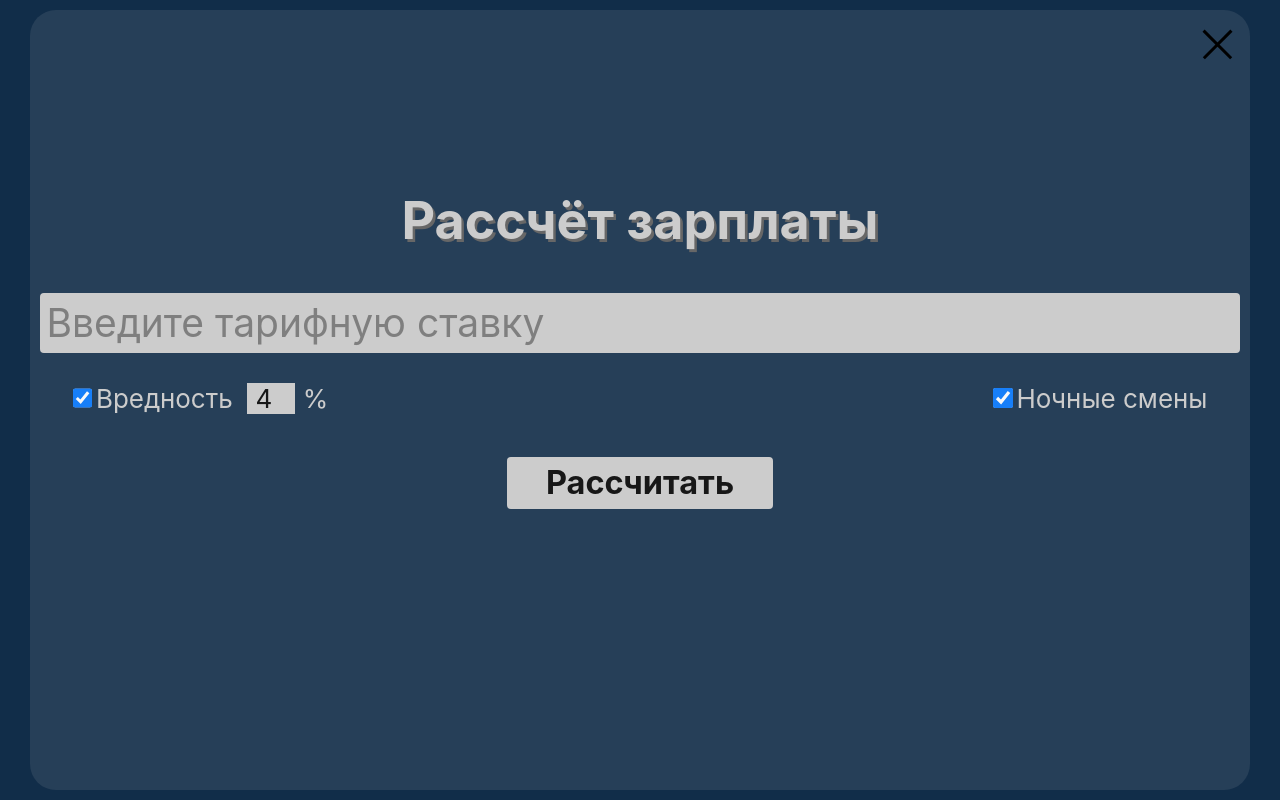
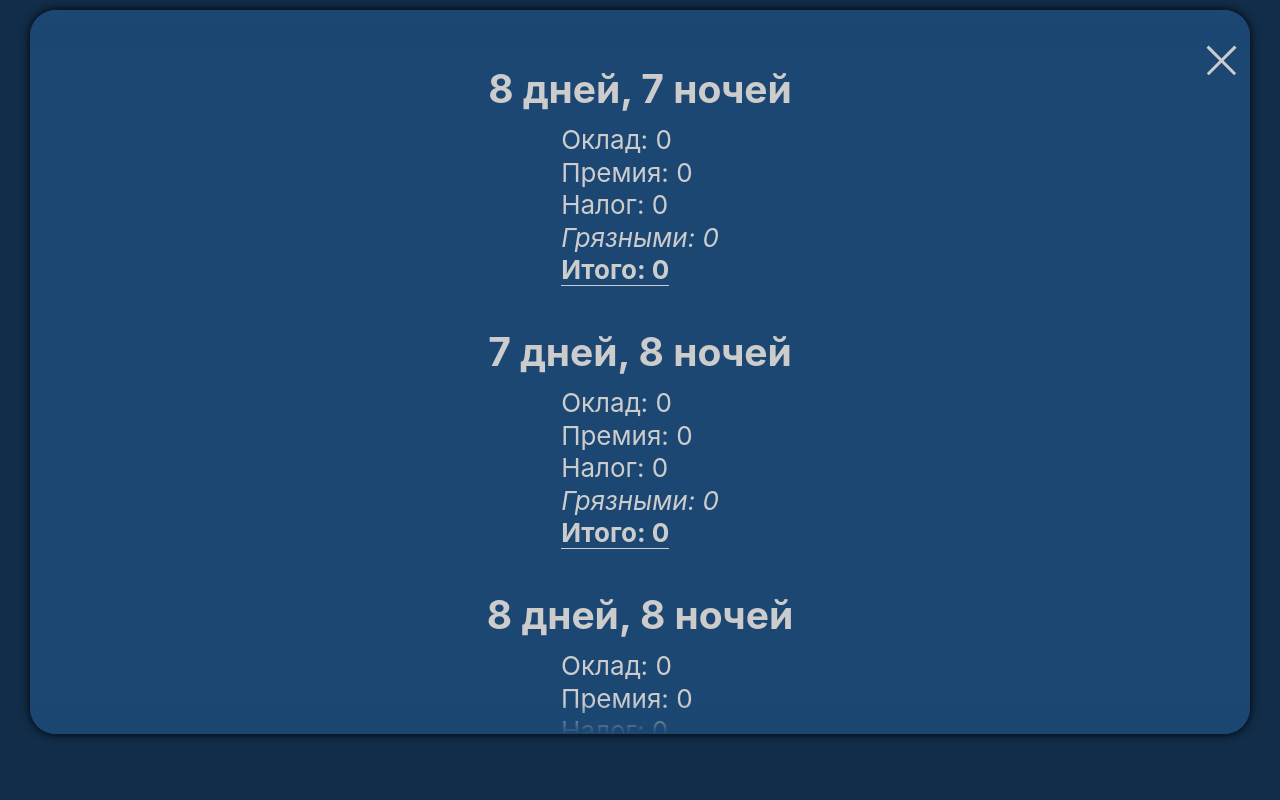
Before and after one commit to Viqto0r/salary, a React (Create React App) app: page / in a window 1280 px wide. Both pictures are taken after a click on the button "Рассчитать". Built offline with nearby package versions, Linux system fonts and the light colour scheme.

Commit message:
add hidden scroll

```diff
--- a/src/components/Output/Output.module.scss
+++ b/src/components/Output/Output.module.scss
@@ -11,22 +11,58 @@
   position: relative;
   height: 100%;
   width: 100%;
-  background: #cccccc1d;
+  background: lighten($color: #112d49, $amount: 10);
   border-radius: 2rem;
+  box-shadow: 0px 0px 10px black;
+  overflow: auto;
+
+  &::after,
+  &::before {
+    display: block;
+    width: 100%;
+    height: 3rem;
+    background: red;
+    position: sticky;
+
+    left: 0;
+    content: '';
+  }
+
+  &::before {
+    top: 0;
+    background: linear-gradient(0deg, transparent 0%, #1b4772 80%);
+  }
+
+  &::after {
+    bottom: 0;
+    background: linear-gradient(0deg, #1b4772 0%, transparent 80%);
+  }
+}
+
+.chunkList {
+  display: flex;
+  flex-direction: column;
+  align-items: center;
 }
 
 .closeBtn {
+  cursor: pointer;
+  position: fixed;
+  top: 3rem;
+  right: 3rem;
+  width: 3rem;
+  height: 3rem;
   &::before,
   &::after {
     display: block;
-    width: 3rem;
+
+    width: 100%;
     height: 0.2rem;
+    position: absolute;
+    top: 50%;
+    left: 0;
 
-    position: absolute;
-    top: 2.5rem;
-    right: 1rem;
-
-    background: black;
+    background: #ccc;
     content: '';
   }
   &::before {
--- a/src/components/Output/Output.tsx
+++ b/src/components/Output/Output.tsx
@@ -1,10 +1,28 @@
 import { FC, memo } from 'react'
 import styles from './Output.module.scss'
-import { useAppDispatch } from '../../app/hooks'
-import { toggleOppened } from '../../redux/slices/outputSlice'
+import { useAppDispatch, useAppSelector } from '../../app/hooks'
+import { Shifts, toggleOppened } from '../../redux/slices/outputSlice'
+import {
+  isNightShiftsSelector,
+  salaryChunkSelector,
+} from '../../redux/slices/calculatorSlice'
+import SalaryChunk from './SalaryChunk/SalaryChunk'
+
+const shifts = [
+  Shifts.d8n7,
+  Shifts.d7n8,
+  Shifts.d8n8,
+  Shifts.d7n7,
+  Shifts.d15,
+  Shifts.d16,
+  Shifts.d14,
+]
 
 const Output: FC = () => {
   const dispatch = useAppDispatch()
+  const salary = useAppSelector(salaryChunkSelector)
+  const isNightShifts = useAppSelector(isNightShiftsSelector)
+
   return (
     <div className={styles.container}>
       <div className={styles.output}>
@@ -14,6 +32,15 @@ const Output: FC = () => {
             dispatch(toggleOppened())
           }}
         ></div>
+        <div className={styles.chunkList}>
+          {salary.map((salaryChunk, idx) => (
+            <SalaryChunk
+              key={idx}
+              {...salaryChunk}
+              chunkName={!isNightShifts ? shifts.slice(4)[idx] : shifts[idx]}
+            />
+          ))}
+        </div>
       </div>
     </div>
   )
--- /dev/null
+++ b/src/components/Output/SalaryChunk/SalaryChunk.module.scss
@@ -0,0 +1,25 @@
+.container {
+  display: flex;
+  flex-direction: column;
+  align-items: center;
+  font-size: 2rem;
+  margin: 1.5rem;
+  p {
+    margin-bottom: 0.5rem;
+  }
+  .chunkName {
+    font-weight: bold;
+    font-size: 3rem;
+    margin-bottom: 1.5rem;
+  }
+}
+
+.dirty {
+  font-style: italic;
+}
+.total {
+  font-weight: bolder;
+  display: inline-block;
+  border-bottom: 1px solid #ccc;
+  padding-bottom: 2px;
+}
--- /dev/null
+++ b/src/components/Output/SalaryChunk/SalaryChunk.tsx
@@ -0,0 +1,41 @@
+import { FC, memo } from 'react'
+import styles from './SalaryChunk.module.scss'
+
+interface SalaryChunkProps {
+  chunkName: string
+  salary: number
+  dirty: number
+  harmfulness: number
+  night: number
+  tax: number
+  total: number
+  bonus: number
+}
+
+const SalaryChunk: FC<SalaryChunkProps> = ({
+  chunkName,
+  salary,
+  harmfulness,
+  night,
+  bonus,
+  tax,
+  dirty,
+  total,
+}) => {
+  return (
+    <div className={styles.container}>
+      <p className={styles.chunkName}>{chunkName}</p>
+      <div>
+        <p>Оклад: {salary}</p>
+        {harmfulness ? <p>Вредность: {harmfulness}</p> : ''}
+        {night ? <p>Ночные: {night}</p> : ''}
+        <p>Премия: {bonus}</p>
+        <p>Налог: {tax}</p>
+        <p className={styles.dirty}>Грязными: {dirty}</p>
+        <p className={styles.total}>Итого: {total}</p>
+      </div>
+    </div>
+  )
+}
+
+export default memo(SalaryChunk)
--- a/src/index.css
+++ b/src/index.css
@@ -89,7 +89,8 @@ body {
     sans-serif;
   -webkit-font-smoothing: antialiased;
   -moz-osx-font-smoothing: grayscale;
-  height: 100vh;
+  height: 93vh;
+  overflow: hidden;
 }
 
 code {
--- a/src/redux/slices/calculatorSlice.ts
+++ b/src/redux/slices/calculatorSlice.ts
@@ -1,4 +1,4 @@
-import { RootState } from '../../app/store'
+import { RootState } from './../../app/store'
 import { createSlice as calculatorSlice, PayloadAction } from '@reduxjs/toolkit'
 
 interface IInintialState {
@@ -49,6 +49,8 @@ export const isNightShiftsSelector = (state: RootState) =>
 export const isHarmfulnessSelector = (state: RootState) =>
   state.calculator.isHarmfulness
 
+export const salaryChunkSelector = (state: RootState) => state.output.salary
+
 export const {
   setTariff,
   setHarmfulness,
--- a/src/redux/slices/outputSlice.ts
+++ b/src/redux/slices/outputSlice.ts
@@ -1,6 +1,6 @@
 import { RootState } from './../../app/store'
 import { createSlice, PayloadAction } from '@reduxjs/toolkit'
-enum Shifts {
+export enum Shifts {
   d8n7 = '8 дней, 7 ночей',
   d7n8 = '7 дней, 8 ночей',
   d8n8 = '8 дней, 8 ночей',
@@ -9,16 +9,6 @@ enum Shifts {
   d16 = '16 дней',
   d14 = '14 дней',
 }
-
-const shifts = [
-  Shifts.d8n7,
-  Shifts.d7n8,
-  Shifts.d8n8,
-  Shifts.d7n7,
-  Shifts.d15,
-  Shifts.d16,
-  Shifts.d14,
-]
 
 export interface ISalaryChunk {
   salary: number
```
